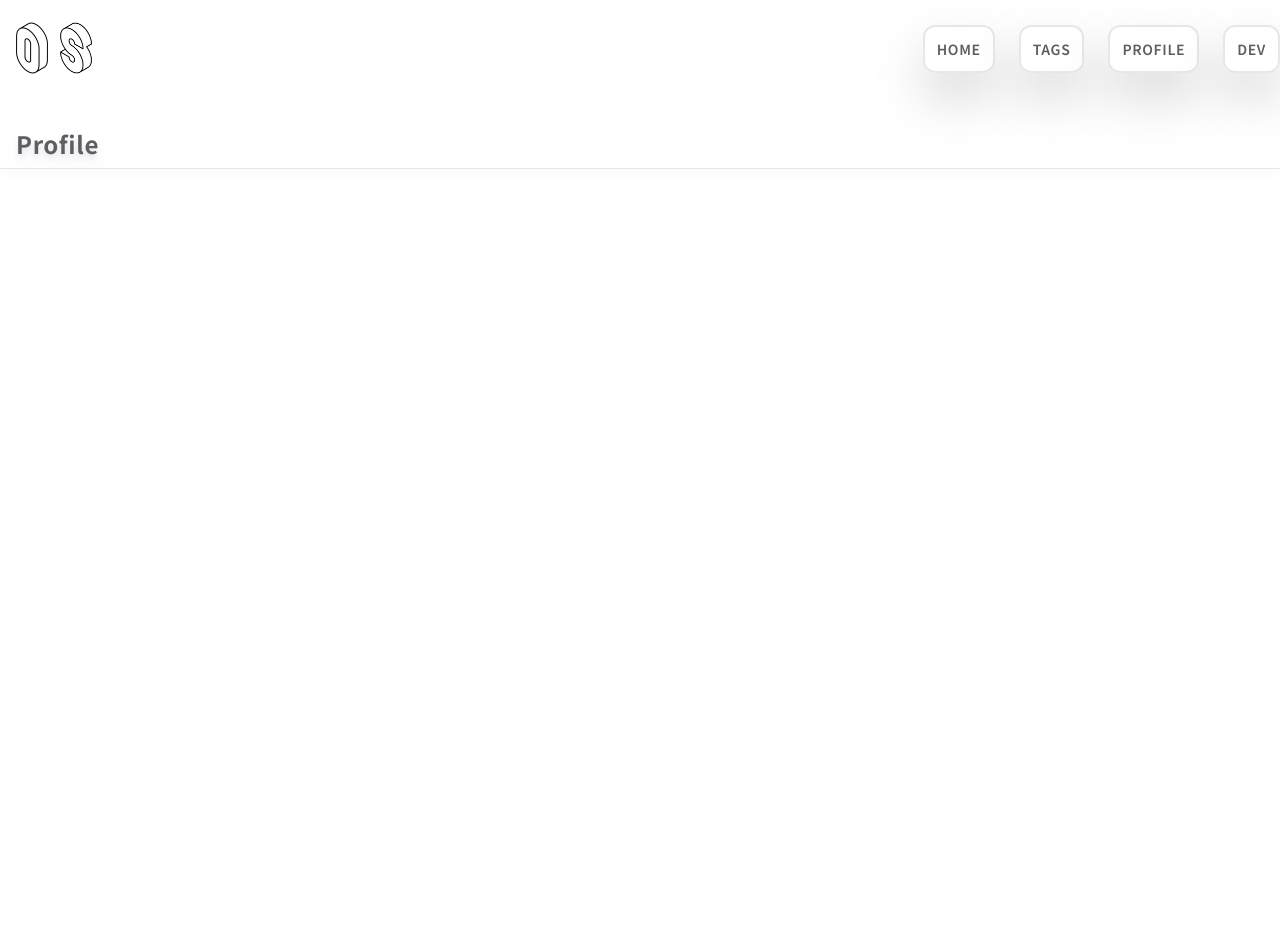
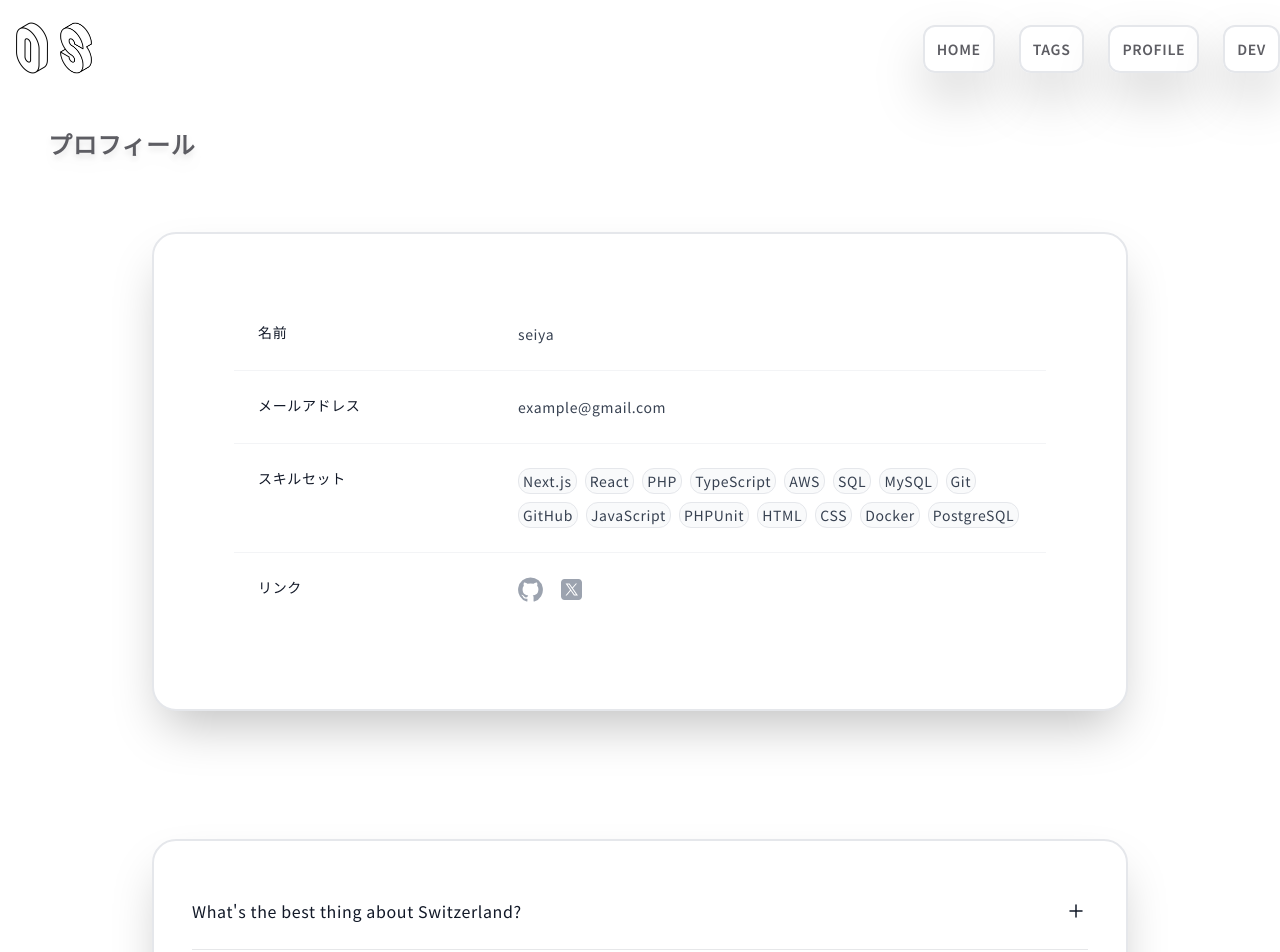
Before and after one commit to seiya098m/portfolio-blog, a Next.js app: page /profile in a window 1280 px wide. Shown: the top 952 px of the page. Built offline with nearby package versions, Linux system fonts and the light colour scheme.

Commit message:
profilepage作成

```diff
--- a/src/components/Icons/GithubLink.js
+++ b/src/components/Icons/GithubLink.js
@@ -3,7 +3,7 @@ const GithubLink = () => {
     <>
       <a href="https://github.com/seiya098m" target="_blank">
         <svg
-          className="h-[25px] w-[25px] text-gray-600"
+          className="h-[25px] w-[25px]"
           aria-hidden="true"
           xmlns="http://www.w3.org/2000/svg"
           fill="currentColor"
--- /dev/null
+++ b/src/components/Icons/XLink.js
@@ -0,0 +1,18 @@
+const XLink = () => {
+  return (
+    <a href="">
+      <svg
+        className="h-[25px] w-[25px]"
+        xmlns="http://www.w3.org/2000/svg"
+        x="0px"
+        y="0px"
+        viewBox="0 0 50 50"
+        fill="currentColor"
+      >
+        <path d="M 11 4 C 7.134 4 4 7.134 4 11 L 4 39 C 4 42.866 7.134 46 11 46 L 39 46 C 42.866 46 46 42.866 46 39 L 46 11 C 46 7.134 42.866 4 39 4 L 11 4 z M 13.085938 13 L 21.023438 13 L 26.660156 21.009766 L 33.5 13 L 36 13 L 27.789062 22.613281 L 37.914062 37 L 29.978516 37 L 23.4375 27.707031 L 15.5 37 L 13 37 L 22.308594 26.103516 L 13.085938 13 z M 16.914062 15 L 31.021484 35 L 34.085938 35 L 19.978516 15 L 16.914062 15 z"></path>
+      </svg>
+    </a>
+  );
+};
+
+export default XLink;
--- a/src/components/Layout/Footer.js
+++ b/src/components/Layout/Footer.js
@@ -4,7 +4,7 @@ const Footer = () => {
   return (
     <footer className="">
       <div className="container mx-auto flex h-20 flex-col items-center justify-around">
-        <div>
+        <div className=" text-gray-500">
           <GithubLink />
         </div>
         <div className="mt-16">
--- a/src/components/Sections/HamburgerMenu.js
+++ b/src/components/Sections/HamburgerMenu.js
@@ -10,15 +10,16 @@ const HamburgerMenu = () => {
 
   return (
     <>
+      <div className="flex items-center pr-2">
         <button
           type="button"
-        className=" rounded-md border p-2.5"
+          className=" rounded-md p-2.5"
           onClick={() => setMobileMenuOpen(true)}
         >
           <span className="sr-only">Open main menu</span>
           <Bars3Icon className="h-6 w-6" aria-hidden="true" />
         </button>
-
+      </div>
       <Dialog
         as="div"
         className="lg:hidden"
--- a/src/components/Sections/SectionHeading.js
+++ b/src/components/Sections/SectionHeading.js
@@ -2,7 +2,7 @@ const SectionHeading = ({ heading }) => {
   return (
     <>
       <div className="py-6">
-        <h1 className="border-b px-4 py-2 text-2xl font-bold shadow-black drop-shadow-lg">
+        <h1 className="mb-10 px-4 py-2 text-2xl font-bold shadow-black drop-shadow-lg md:px-12">
           {heading}
         </h1>
       </div>
--- a/src/components/Sections/TagList.js
+++ b/src/components/Sections/TagList.js
@@ -2,18 +2,18 @@ import Link from "next/link";
 
 const TagList = ({ tags }) => {
   return (
-    <div className="">
+    <ul className="flex flex-wrap gap-2">
       {tags.map((tag) => (
-        <span key={tag.id} className="mr-2">
-          <Link
-            href={`/tags/${tag.id}`}
-            className="rounded-lg border p-2 shadow-md hover:bg-hover-link"
-          >
+        <li
+          key={tag.id}
+          className="rounded-lg border p-2 shadow-md hover:bg-hover-link"
+        >
+          <Link href={`/tags/${tag.id}`} className="">
             {tag.name}
           </Link>
-        </span>
+        </li>
       ))}
-    </div>
+    </ul>
   );
 };
 
--- /dev/null
+++ b/src/content/blog/profile/data.js
@@ -0,0 +1,35 @@
+export const myProfile = {
+  名前: "seiya",
+  メールアドレス: "example@gmail.com",
+};
+
+export const skills = [
+  "Next.js",
+  "React",
+  "PHP",
+  "TypeScript",
+  "AWS",
+  "SQL",
+  "MySQL",
+  "Git",
+  "GitHub",
+  "JavaScript",
+  "PHPUnit",
+  "HTML",
+  "CSS",
+  "Docker",
+  "PostgreSQL",
+];
+
+export const faqs = [
+  {
+    question: "What's the best thing about Switzerland?",
+    answer:
+      "I don't know, but the flag is a big plus. Lorem ipsum dolor sit amet consectetur adipisicing elit. Quas cupiditate laboriosam fugiat.",
+  },
+  {
+    question: "What's the best thing about Switzerland?",
+    answer:
+      "I don't know, but the flag is a big plus. Lorem ipsum dolor sit amet consectetur adipisicing elit. Quas cupiditate laboriosam fugiat.",
+  },
+];
--- a/src/pages/404.js
+++ b/src/pages/404.js
@@ -1,8 +1,6 @@
 import Link from "next/link";
 
-Link;
-
-export default function Example() {
+export default function custom404() {
   return (
     <>
       {/*
--- /dev/null
+++ b/src/pages/FaqCard.js
@@ -0,0 +1,50 @@
+import React from "react";
+import { Disclosure } from "@headlessui/react";
+import { MinusSmallIcon, PlusSmallIcon } from "@heroicons/react/24/outline";
+import { faqs } from "@/content/blog/profile/data";
+
+const FaqCard = () => {
+  return (
+    <div className="mx-auto max-w-7xl overflow-hidden rounded-3xl border-2 bg-white px-6 py-8 pb-10 shadow-2xl lg:px-8">
+      <div className="mx-auto max-w-4xl divide-y divide-gray-900/10">
+        <dl className=" space-y-6 divide-y divide-gray-900/10">
+          {faqs.map((faq) => (
+            <Disclosure as="div" key={faq.question} className="pt-6">
+              {({ open }) => (
+                <>
+                  <dt>
+                    <Disclosure.Button className="flex w-full items-start justify-between text-left text-gray-900">
+                      <span className="text-base leading-7">
+                        {faq.question}
+                      </span>
+                      <span className="ml-6 flex h-7 items-center">
+                        {open ? (
+                          <MinusSmallIcon
+                            className="h-6 w-6"
+                            aria-hidden="true"
+                          />
+                        ) : (
+                          <PlusSmallIcon
+                            className="h-6 w-6"
+                            aria-hidden="true"
+                          />
+                        )}
+                      </span>
+                    </Disclosure.Button>
+                  </dt>
+                  <Disclosure.Panel as="dd" className="mt-2 pr-12">
+                    <p className="text-base leading-7 text-gray-600">
+                      {faq.answer}
+                    </p>
+                  </Disclosure.Panel>
+                </>
+              )}
+            </Disclosure>
+          ))}
+        </dl>
+      </div>
+    </div>
+  );
+};
+
+export default FaqCard;
--- /dev/null
+++ b/src/pages/ProfileCard.js
@@ -0,0 +1,56 @@
+import React from "react";
+import GithubLink from "@/components/Icons/GithubLink";
+import XLink from "@/components/Icons/XLink";
+import { myProfile, skills } from "@/content/blog/profile/data";
+
+const ProfileInfo = ({ label, value }) => (
+  <div className="px-4 py-6 sm:grid sm:grid-cols-3 sm:gap-4 sm:px-6">
+    <dt className="text-sm font-medium text-gray-900">{label}</dt>
+    <dd className="mt-1 text-sm leading-6 text-gray-700 sm:col-span-2 sm:mt-0">
+      {value}
+    </dd>
+  </div>
+);
+
+const SkillsSection = ({ skills }) => (
+  <div className="px-4 py-6 sm:grid sm:grid-cols-3 sm:gap-4 sm:px-6">
+    <dt className="mb-2 text-sm font-medium text-gray-900">スキルセット</dt>
+    <dd className="mt-1 flex flex-wrap gap-2 text-sm leading-6 text-gray-700 sm:col-span-2 sm:mt-0">
+      {skills.map((skill, index) => (
+        <span key={index} className="rounded-xl border bg-gray-50 px-1">
+          {skill}
+        </span>
+      ))}
+    </dd>
+  </div>
+);
+
+const SocialLinks = () => (
+  <div className="px-4 py-6 sm:grid sm:grid-cols-3 sm:gap-4 sm:px-6">
+    <dt className="mb-2 text-sm font-medium text-gray-900">リンク</dt>
+    <dd className="mt-1 flex flex-wrap gap-4 text-sm leading-6 text-gray-400 sm:col-span-2 sm:mt-0">
+      <div className="hover:text-gray-600">
+        <GithubLink />
+      </div>
+      <div className="hover:text-gray-600">
+        <XLink />
+      </div>
+    </dd>
+  </div>
+);
+
+const ProfileCard = () => (
+  <div className="overflow-hidden rounded-3xl border-2 bg-white shadow-2xl">
+    <div className="p-4 py-6 md:p-20 md:pt-16">
+      <dl className="divide-y divide-gray-100">
+        {Object.entries(myProfile).map(([label, value]) => (
+          <ProfileInfo key={label} label={label} value={value} />
+        ))}
+        <SkillsSection skills={skills} />
+        <SocialLinks />
+      </dl>
+    </div>
+  </div>
+);
+
+export default ProfileCard;
--- a/src/pages/profile.js
+++ b/src/pages/profile.js
@@ -1,14 +1,25 @@
-import { NextSeo } from "next-seo";
 import SectionHeading from "../components/Sections/SectionHeading";
 import SEO from "@/components/SEO/SEO";
-SEO;
+import ProfileCard from "./ProfileCard";
+import FaqCard from "./FaqCard";
 
 const profile = () => {
   const title = "Profile";
   return (
     <>
       {/* SEO */}
-      <SectionHeading heading="Profile" />
+      {/* ページ見出し */}
+      <SectionHeading heading="プロフィール" />
+      <div className="mx-auto max-w-5xl px-6">
+        {/* プロフィールカード */}
+        <div>
+          <ProfileCard />
+        </div>
+        {/* Q&Aカード*/}
+        <div className="mt-32">
+          <FaqCard />
+        </div>
+      </div>
     </>
   );
 };
```
Lines whose indentation alone changed are shown as unchanged.
